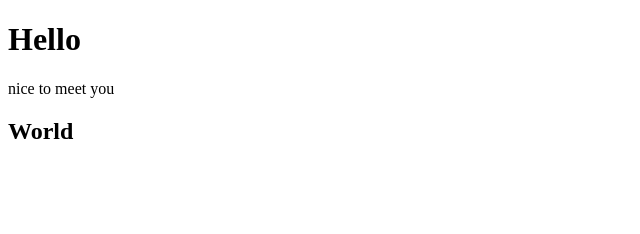
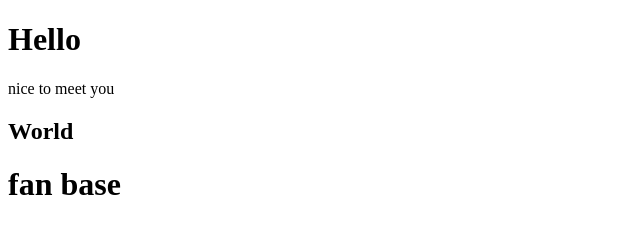
Before and after one commit to Abishek7773/learn-git, a plain HTML site: page index.html in a window 1280 px wide. Shown: the whole page, without its empty margins (0-640 px from the left). Drawn offline with Linux system fonts and the light colour scheme.

Commit message:
changes are done

```diff
--- a/index.html
+++ b/index.html
@@ -7,5 +7,6 @@
     <h1>Hello</h1>
     <p>nice to meet you</p>
     <h2>World</h2>
+    <h1>fan base</h1>
 </body>
 </html>
```
